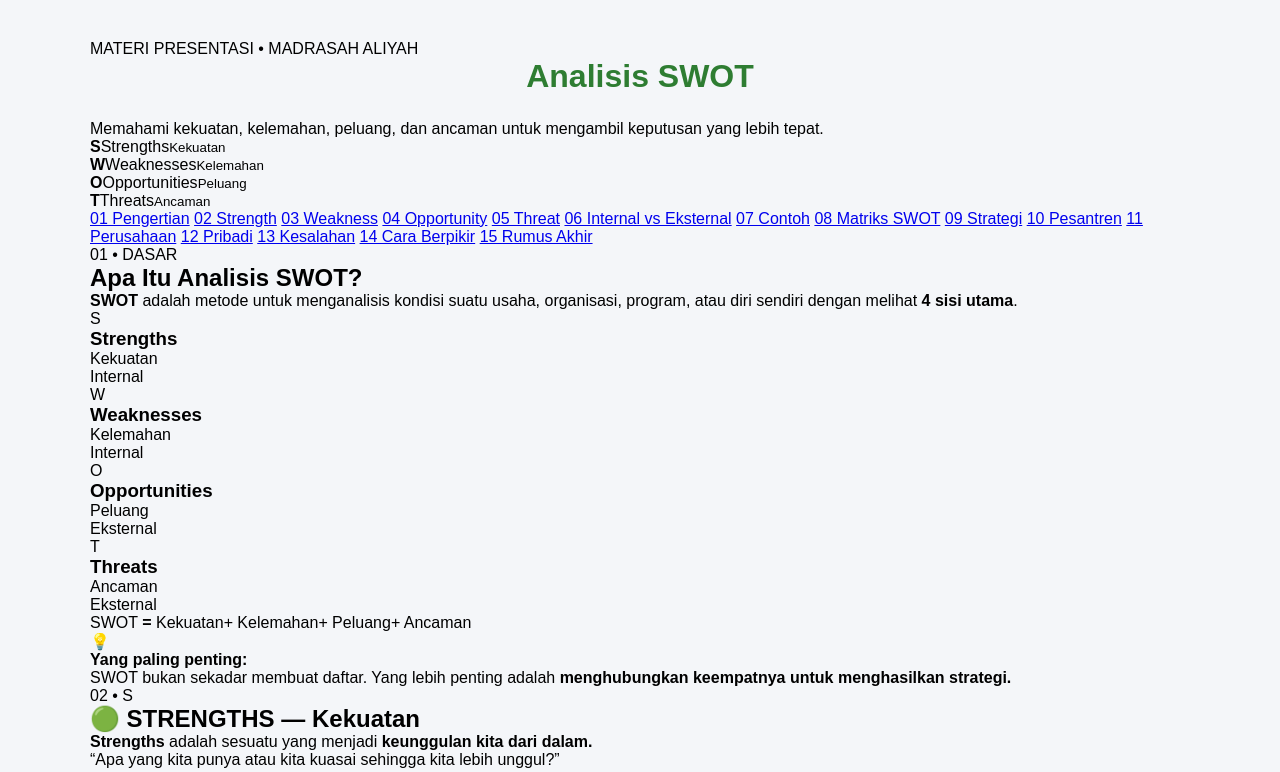
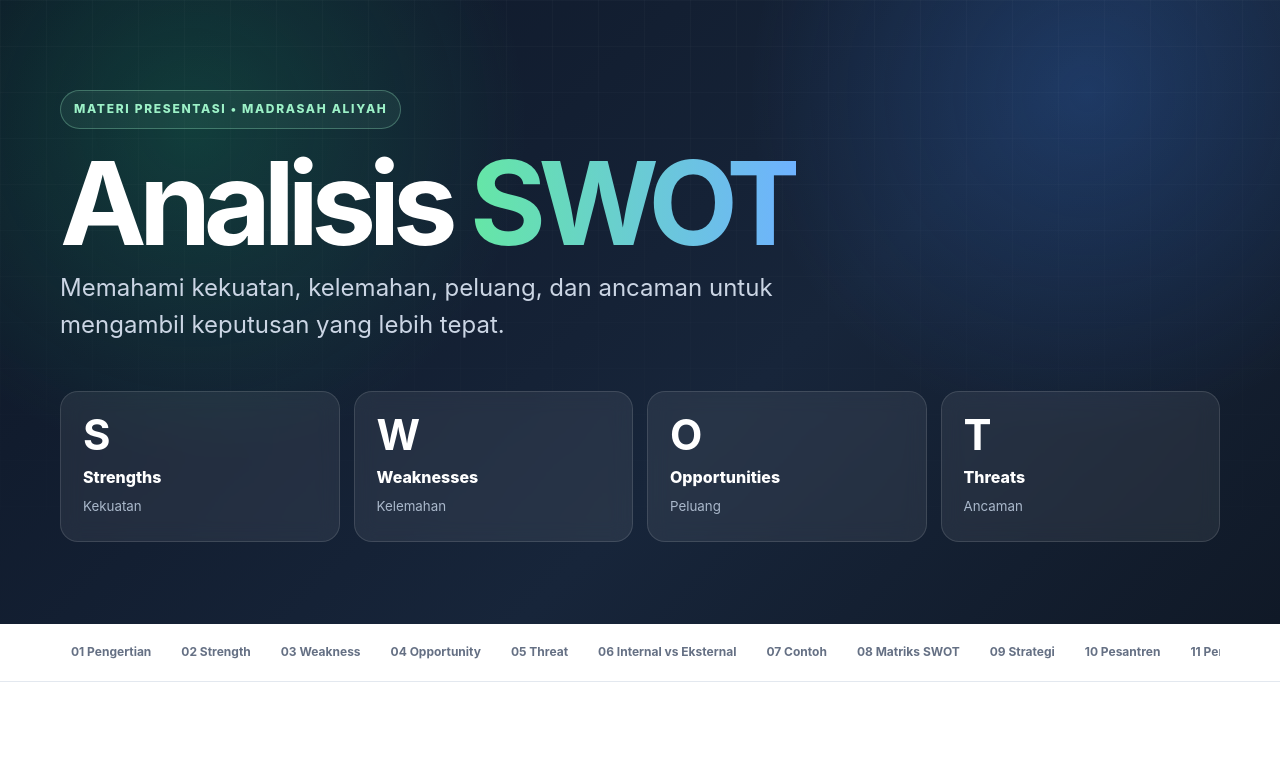
Before and after one commit to Dofirialmaduri/dofirialmaduri.github.io, a plain HTML site: page manuja/kelas-xii/pkwu/SWOT/index.html in a window 1280 px wide. Shown: the top 772 px of the page. Drawn offline with Linux system fonts and the light colour scheme; files that its build step writes are made by us from their sources.

Commit message:
Update index.html

```diff
--- a/manuja/kelas-xii/pkwu/SWOT/index.html
+++ b/manuja/kelas-xii/pkwu/SWOT/index.html
@@ -5,7 +5,7 @@
   <meta name="viewport" content="width=device-width, initial-scale=1.0">
   <meta name="description" content="Materi pembelajaran Analisis SWOT lengkap untuk presentasi Madrasah Aliyah (MA).">
   <title>Analisis SWOT — Materi Presentasi MA</title>
-  <link rel="stylesheet" href="style.css">
+  <link rel="stylesheet" href="style-3.css">
 </head>
 <body>
 
```
